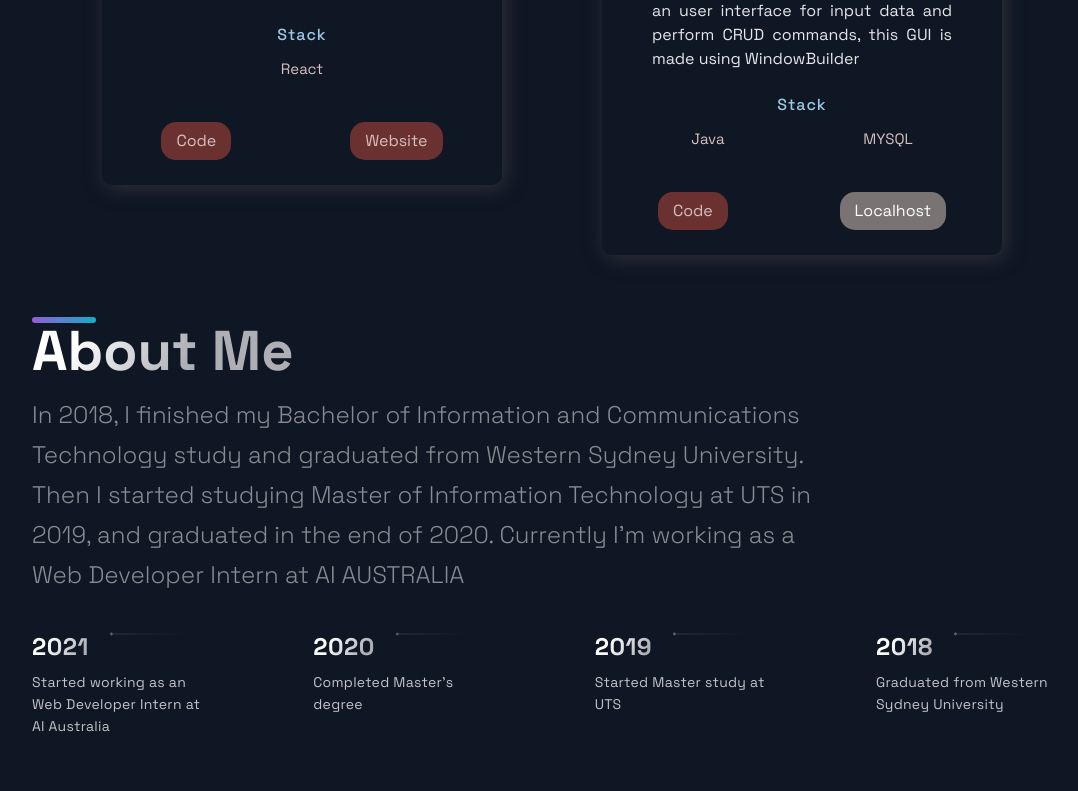
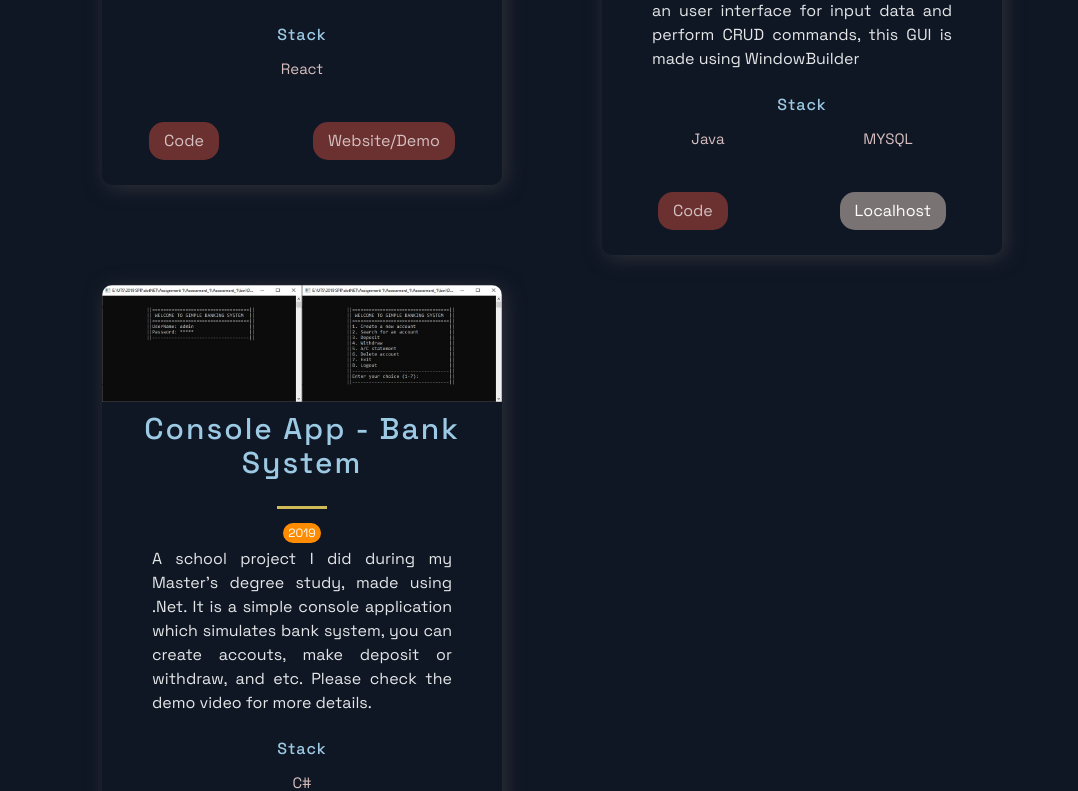
Before and after one commit to PX-Shuo/portfoli0, a Next.js app: page / in a window 1280 px wide. Shown: the part 1889-2680 px from the top of the page, without its empty margins (88-1166 px from the left). Built offline with nearby package versions, Linux system fonts and the light colour scheme.

Commit message:
added console app project to projects; minor updates to project section appearance

```diff
--- a/src/components/Projects/Projects.js
+++ b/src/components/Projects/Projects.js
@@ -37,7 +37,7 @@ const Projects = () => (
             {source === 'localhost' ? (
               <ExternalLinks localhost>Localhost</ExternalLinks>
             ) : (
-              <ExternalLinks href={source} target='_blank'>Website</ExternalLinks>
+              <ExternalLinks href={source} target='_blank'>Website/Demo</ExternalLinks>
             )}
           </UtilityList>
         </BlogCard>
--- a/src/constants/constants.js
+++ b/src/constants/constants.js
@@ -39,6 +39,16 @@ export const projects = [
     code: 'https://github.com/PX-Shuo/customer-info-db',
     source: 'localhost',
   },
+  {
+    id: 4,
+    image: '/images/consoleapp.jpg',
+    title: 'Console App - Bank System',
+    year: '2019',
+    description: "A school project I did during my Master\'s degree study, made using .Net. It is a simple console application which simulates bank system, you can create accouts, make deposit or withdraw, and etc. Please check the demo video for more details.",
+    stacks: ['C#'],
+    code: 'https://github.com/PX-Shuo/consoleapp-banksystem',
+    source: 'https://youtu.be/b3wHp9YyVWo',
+  },
 ];
 
 export const TimeLineData = [
```
Also changed, not shown: public/images/consoleapp.jpg (added).
